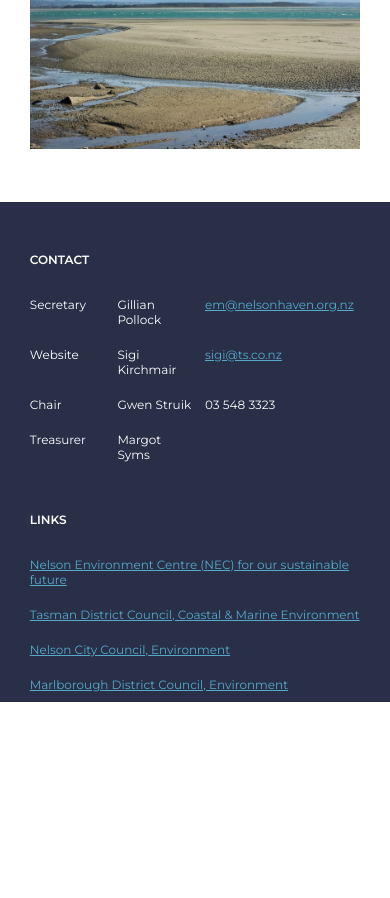
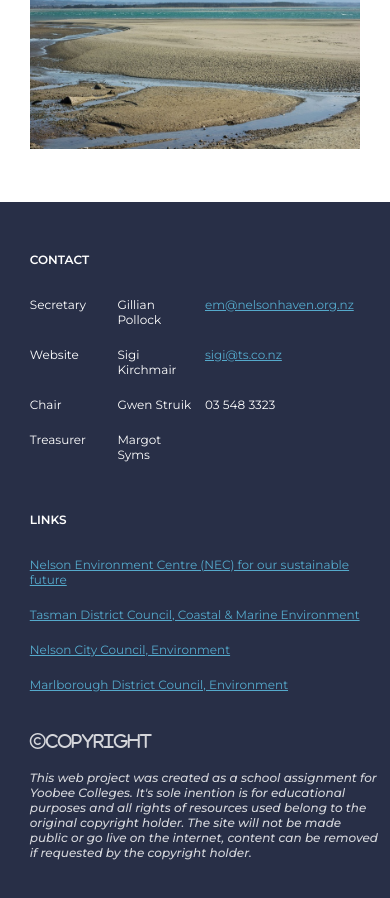
Before and after one commit to Joshvdw/nelson-haven-site---A-version, a plain HTML site: page index.html in a window 390 px wide. Shown: the part 938-1836 px from the top of the page. Before the commit the page ends 1640 px from the top, so only its background shows below. Drawn offline with nearby package versions, Linux system fonts and the light colour scheme.

Commit message:
added copyright

```diff
--- a/index.html
+++ b/index.html
@@ -398,6 +398,7 @@
 <!-- FOOTER -->
     <footer>
       <div class="footer__container">
+        <div class="footer__sub-container clearfix">
   <!-- CONTACT -->
           <div class="contact__container">
             <p class="footer-heading">CONTACT</p>
@@ -454,6 +455,14 @@
             <a href="https://www.marlborough.govt.nz/environment" target="_blank"><p>Marlborough District Council, Environment</p></a>
           </div>
         </div>
+        <div class="copyright__container clearfix">
+          <i class="far fa-copyright"><b>Copyright</b></i><br><br>
+          <p><i>This web project was created as a school assignment for Yoobee Colleges. It's sole inention is for educational purposes and all
+          rights of resources used belong to the original copyright holder. The site will not be made public or go live on the internet, content can be removed
+          if requested by the copyright holder.</i></p>
+
+        </div>
+      </div>
     </footer>
 <!-- SCRIPTS -->
     <script src="https://code.jquery.com/jquery-3.5.1.min.js" integrity="sha256-9/aliU8dGd2tb6OSsuzixeV4y/faTqgFtohetphbbj0=" crossorigin="anonymous"></script>
--- a/sass/_footer.scss
+++ b/sass/_footer.scss
@@ -1,6 +1,6 @@
 // FOOTER
 footer {
-  @include dimensions (100%,290px);
+  @include dimensions (100%,auto);
   background: $primary-color;
   font-family: $primary-font;
   color: white;
@@ -48,3 +48,16 @@ footer {
     padding: 10px 0;
   }
 }
+
+// COPYRIGHT
+.copyright__container {
+  text-align: center;
+  margin-top: 30px;
+  font-family: $primary-font;
+  opacity: 0.8;
+  p {
+    font-weight: 400;
+    font-size: 12px;
+  }
+
+}
--- a/sass/_mobile.scss
+++ b/sass/_mobile.scss
@@ -52,9 +52,6 @@
   }
 
 // FOOTER
-  footer {
-    height: 500px;
-  }
   .contact__container, .links__container {
     width: 100%;
   }
@@ -62,4 +59,9 @@
   .contact__container {
     margin-bottom: 40px;
   }
+
+  .copyright__container {
+    text-align: left;
+    margin-left: 20px;
+  }
 }
```
Also changed, not shown: css/style.css, 1 other file. Lines whose indentation alone changed are shown as unchanged.
